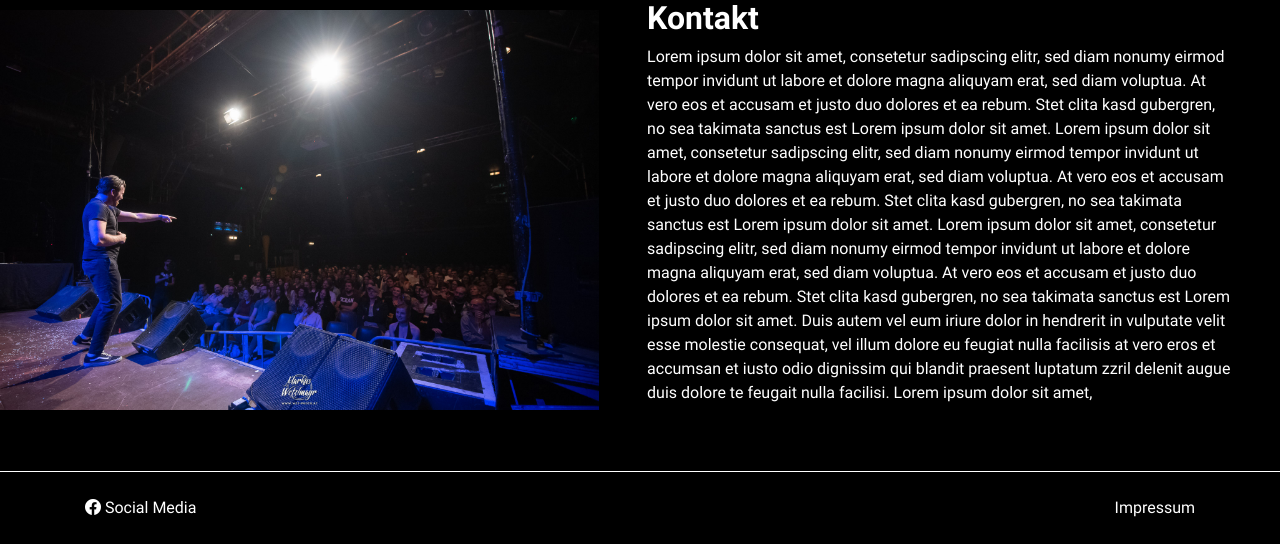
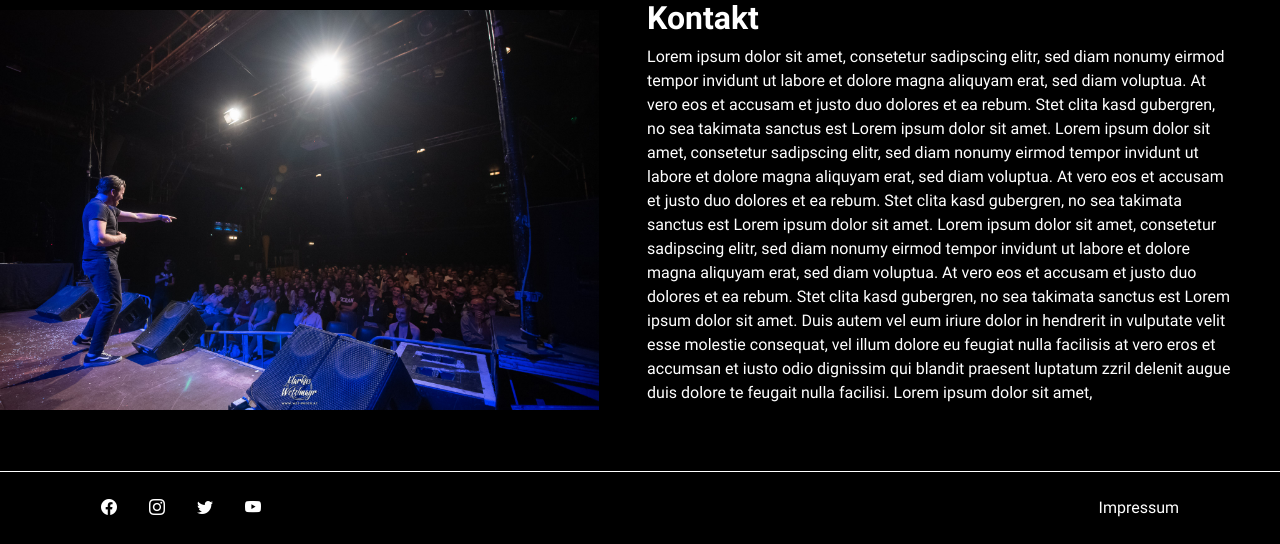
Before and after one commit to KarBen01/baa-wrong, a PHP site: page / in a window 1280 px wide. Shown: the part 1853-2397 px from the top of the page. Run offline with PHP 8.4, Linux system fonts and the light colour scheme; some libraries are stand-ins or nearby versions.

Commit message:
Added more social media buttons

```diff
--- a/CSS/Style.css
+++ b/CSS/Style.css
@@ -34,8 +34,7 @@ h2 {
     background-color: #000000;
 }
 .nav-item {
-    margin-left: 1rem;
-    margin-right: 1rem;
+    margin: 0 1rem 0 1rem;
 }
 .nav-link {
     color: rgba(255,255,255,.8);
@@ -58,6 +57,7 @@ h2 {
 }
 .footer-link {
     color: #ffffff;
+    margin: 0 1rem 0 1rem;
 }
 .footer-link:hover {
     color: #ffffff;
--- a/index.html
+++ b/index.html
@@ -139,7 +139,15 @@
                     <div class="d-flex justify-content-start">
                         <a class="footer-link" href="#">
                             <i class="bi bi-facebook"></i>
-                            Social Media
+                        </a>
+                        <a class="footer-link" href="#">
+                            <i class="bi bi-instagram"></i>
+                        </a>
+                        <a class="footer-link" href="#">
+                            <i class="bi bi-twitter"></i>
+                        </a>
+                        <a class="footer-link" href="#">
+                            <i class="bi bi-youtube"></i>
                         </a>
                     </div>
                 </div>
```
